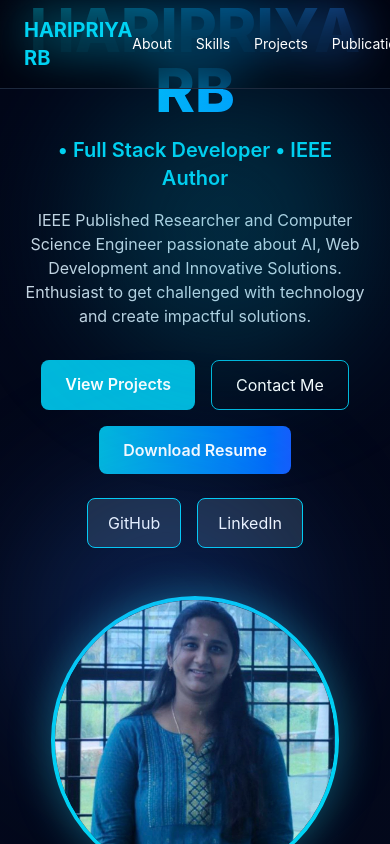
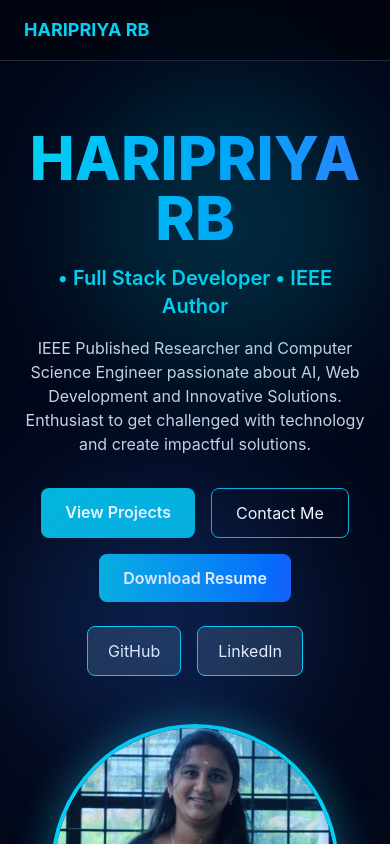
Before and after one commit to Haripriya020/portfolio, a React app: page / in a window 390 px wide. Shown: the top 844 px of the page. Built offline with nearby package versions, Linux system fonts and the light colour scheme; the HTML template or start-up script is replaced by a standard one.

Commit message:
Mobile navbar fix

```diff
--- a/src/components/Hero.jsx
+++ b/src/components/Hero.jsx
@@ -2,8 +2,7 @@ import profile from "../assets/profile.jpg";
 import resume from "../assets/resume.pdf";
 function Hero() {
   return (
-    <section className="min-h-screen flex flex-col md:flex-row justify-center items-center gap-12 px-6">
-
+    <section className="min-h-screen flex flex-col md:flex-row justify-center items-center gap-12 px-6 pt-32">
       <div className="text-center md:text-left">
 
         <h1 className="text-6xl md:text-7xl font-extrabold mb-4 bg-gradient-to-r from-cyan-400 to-blue-500 bg-clip-text text-transparent">
--- a/src/components/Navbar.jsx
+++ b/src/components/Navbar.jsx
@@ -3,11 +3,11 @@ function Navbar() {
     <nav className="fixed top-0 w-full z-50 backdrop-blur-xl bg-black/30 border-b border-slate-800">
       <div className="max-w-7xl mx-auto px-6 py-4 flex justify-between items-center">
 
-        <h1 className="text-xl font-bold text-cyan-400">
-          HARIPRIYA RB
-        </h1>
+        <h1 className="text-lg md:text-xl font-bold text-cyan-400">
+  HARIPRIYA RB
+</h1>
 
-        <ul className="flex gap-6 text-sm">
+        <ul className="hidden md:flex gap-6 text-sm">
 
   <li><a href="#about">About</a></li>
 
```
